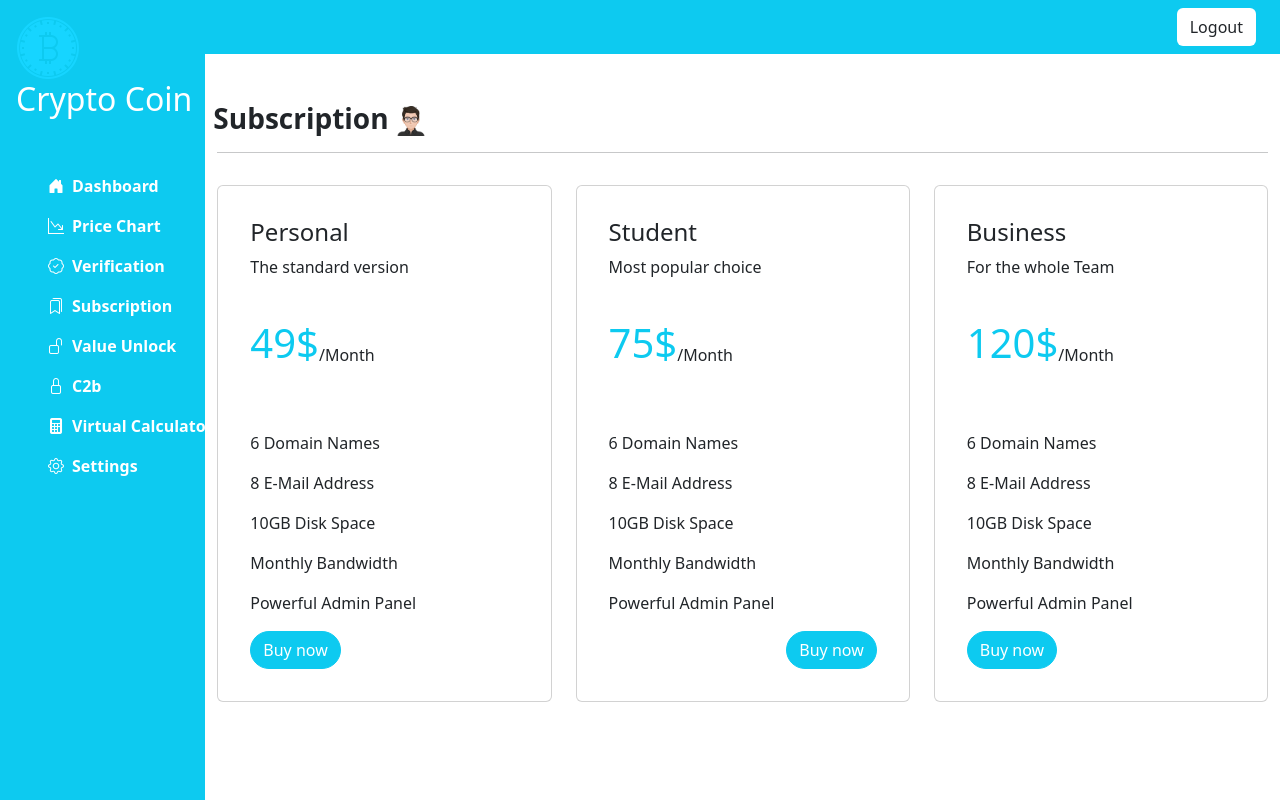
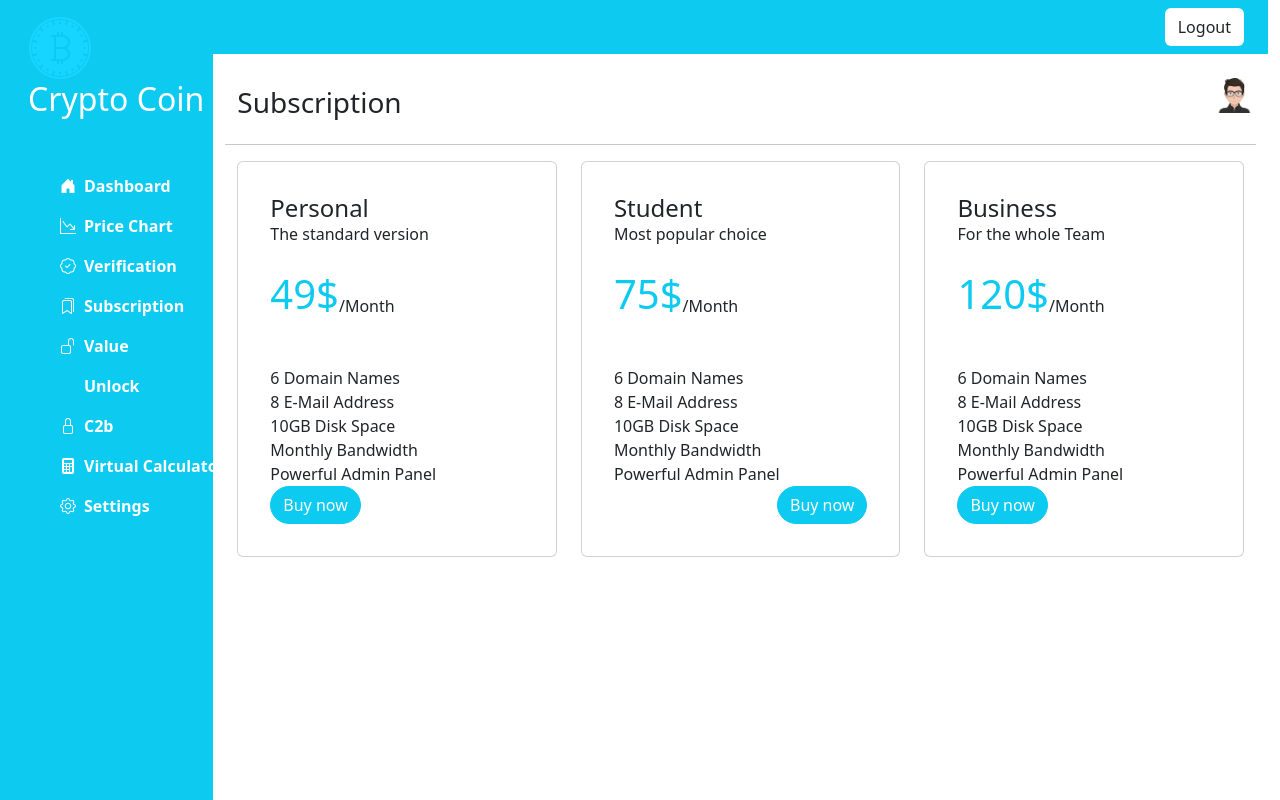
Before and after one commit to AhmedHassan537/CryptoCoin, a plain HTML site: page Subscription.html in a window 1280 px wide. Drawn offline with nearby package versions, Linux system fonts and the light colour scheme.

Commit message:
finish scrolling

```diff
--- a/Subscription.html
+++ b/Subscription.html
@@ -22,31 +22,31 @@
 
   <body>
     <div class="row">
-      <div class="col-2 bg-info vh-100">
+      <div class="col-2 bg-info sidebar-height">
         <div class="m-3">
           <img src="assets/img/icon-2.png" alt="" />
           <h2 class="text-white text-nowrap">Crypto Coin</h2>
           <div class="mt-5">
             <ul>
-              <a href="#" class="d-flex">
+              <a href="dashboard.html" class="d-flex">
                 <i class="bi bi-house-door-fill text-white mt-2"></i>
                 <span>
                   <li class="ms-2">Dashboard</li>
                 </span>
               </a>
-              <a href="#" class="d-flex">
+              <a href="priceChart.html" class="d-flex">
                 <i class="bi bi-graph-down-arrow text-white mt-2"></i>
                 <span>
                   <li class="ms-2">Price Chart</li>
                 </span>
               </a>
-              <a href="#" class="d-flex">
+              <a href="verification.html" class="d-flex">
                 <i class="bi bi-patch-check text-white mt-2"></i>
                 <span>
                   <li class="ms-2">Verification</li>
                 </span>
               </a>
-              <a href="#" class="d-flex">
+              <a href="Subscription.html" class="d-flex">
                 <i class="bi bi-bookmarks text-white mt-2"></i>
                 <span>
                   <li class="ms-2">Subscription</li>
@@ -92,9 +92,10 @@
             </button>
           </div>
         </nav>
-        <h3 class="ms-2 mt-5 fw-bold">
-          Subscription <img width="30" src="assets/img/avatar7.png" alt="" />
-        </h3>
+        <div class="d-flex justify-content-between my-4 mx-3">
+            <h3 class="ms-2 mt-2">Subscription </h3>
+            <img width="35 " height="35" src="assets/img/avatar7.png" alt="">
+        </div>
         <div class="container-fluid">
           <hr />
 
--- a/assets/css/style.css
+++ b/assets/css/style.css
@@ -1,6 +1,6 @@
 * {
-    margin: 0%;
-    padding: 0%;
+    margin: 0% !important;
+
 }
 
 .nav-link:hover {
@@ -72,3 +72,6 @@ ul li{
 ul a{
     text-decoration: none;
 }
+.sidebar-height{
+    min-height: 100vh;
+}
```
Also changed, not shown: dashboard.html (+8 -5 lines), priceChart.html (+9 -6 lines), verification.html (+9 -6 lines).
